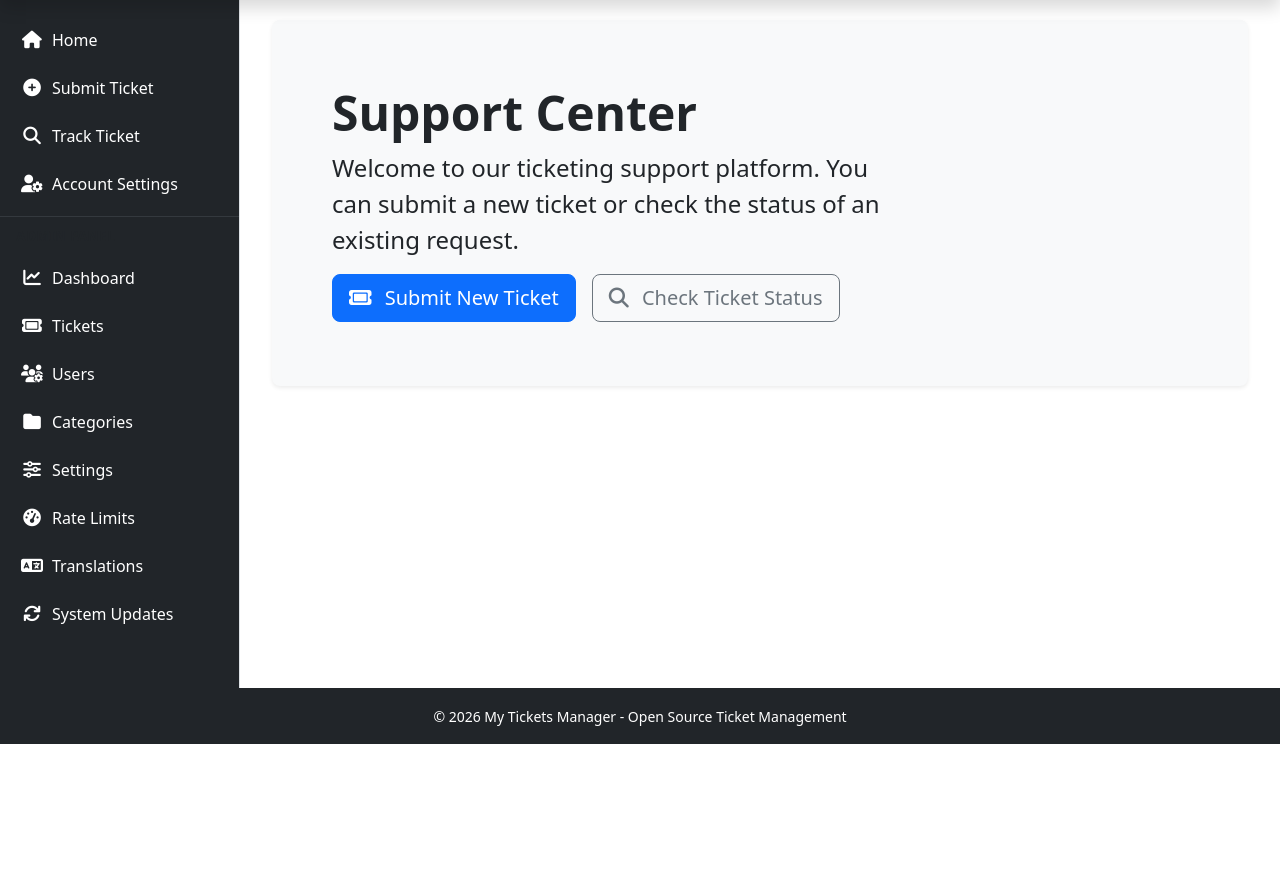
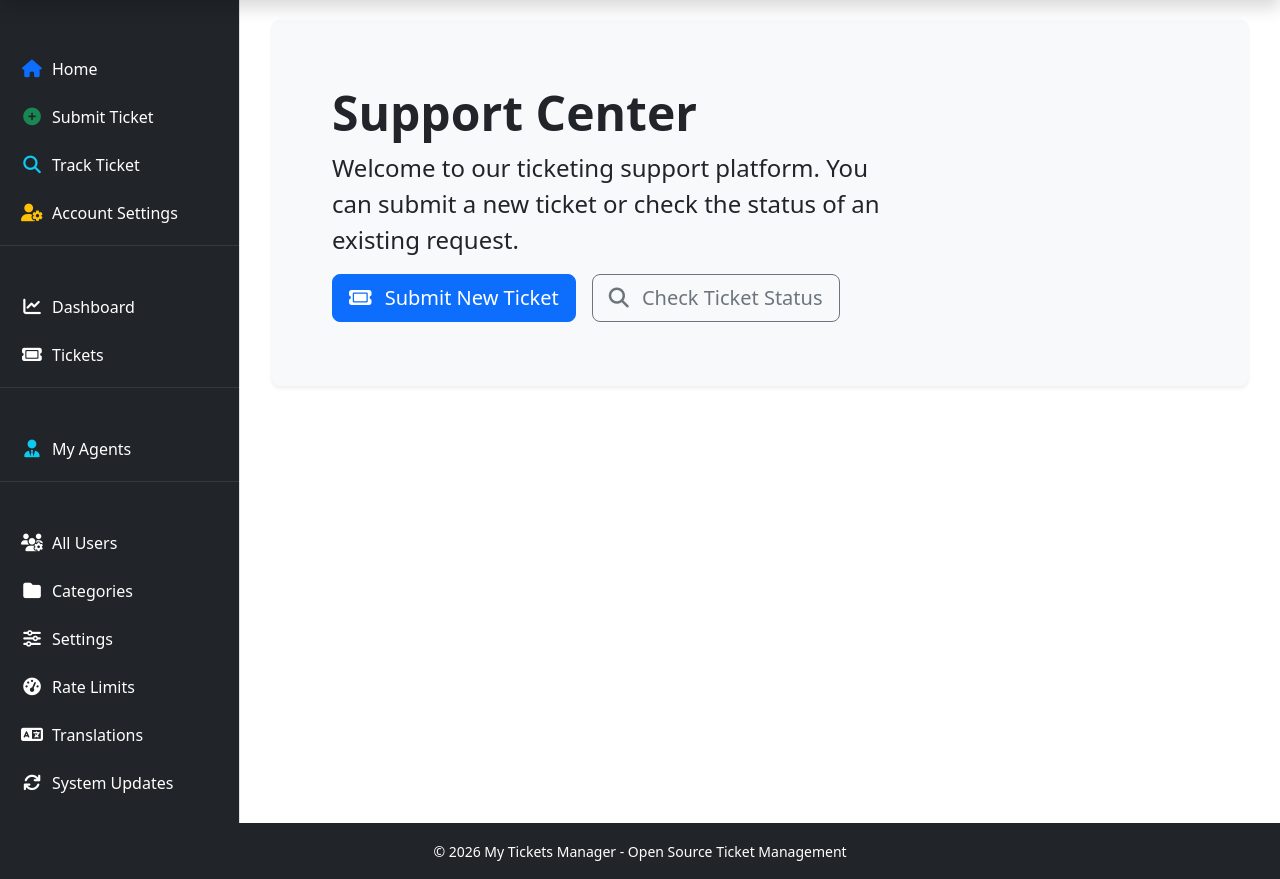
Before and after one commit to OskarCosimo/My-Tickets-Manager, a PHP site: page /index.php in a window 1280 px wide. Shown: the part 56-935 px from the top of the page. Before the commit the page ends 800 px from the top, so only its background shows below. Run offline with PHP 8.4, Linux system fonts and the light colour scheme; the visitor is signed in with stand-in values (Sample User, id 1); data that the repository does not hold is empty; some libraries are stand-ins or nearby versions.

Commit message:
Refactor sidebar.php for role-based sections
Updated sidebar.php to include structured role-based sections for better organization and accessibility.

```diff
--- a/includes/sidebar.php
+++ b/includes/sidebar.php
@@ -1,41 +1,63 @@
 <?php
 // includes/sidebar.php
-// Dynamic Sidebar template file with collapsible link labels
+// Dynamic Sidebar template file with structured role-based sections
 $userRole   = $_SESSION['user_role'] ?? '';
 $isLoggedIn = isset($_SESSION['user_id']);
-$isStaff    = in_array($userRole, ['admin', 'agent'], true);
+$isStaff    = in_array($userRole, ['admin', 'agency', 'agent'], true);
+$isAgency   = in_array($userRole, ['admin', 'agency'], true);
 $isAdmin    = $userRole === 'admin';
 ?>
 <aside id="sidebar-wrapper" class="bg-dark text-white border-end">
     <div class="list-group list-group-flush py-3">
+
+        <!-- SECTION 1: Public & General Users -->
+        <div class="px-3 text-uppercase text-muted small fw-bold mb-2"><?php echo __('general', 'General'); ?></div>
+
         <a href="/index.php" class="list-group-item list-group-item-action bg-transparent text-white border-0" title="<?php echo __('home', 'Home'); ?>">
-            <i class="fa-solid fa-house me-2"></i><span class="link-text"><?php echo __('home', 'Home'); ?></span>
+            <i class="fa-solid fa-house me-2 text-primary"></i><span class="link-text"><?php echo __('home', 'Home'); ?></span>
         </a>
         <a href="/submit.php" class="list-group-item list-group-item-action bg-transparent text-white border-0" title="<?php echo __('submit_ticket', 'Submit Ticket'); ?>">
-            <i class="fa-solid fa-plus-circle me-2"></i><span class="link-text"><?php echo __('submit_ticket', 'Submit Ticket'); ?></span>
+            <i class="fa-solid fa-plus-circle me-2 text-success"></i><span class="link-text"><?php echo __('submit_ticket', 'Submit Ticket'); ?></span>
         </a>
         <a href="/track.php" class="list-group-item list-group-item-action bg-transparent text-white border-0" title="<?php echo __('track_ticket', 'Track Ticket'); ?>">
-            <i class="fa-solid fa-magnifying-glass me-2"></i><span class="link-text"><?php echo __('track_ticket', 'Track Ticket'); ?></span>
+            <i class="fa-solid fa-magnifying-glass me-2 text-info"></i><span class="link-text"><?php echo __('track_ticket', 'Track Ticket'); ?></span>
         </a>
 
         <?php if ($isLoggedIn): ?>
             <a href="/profile.php" class="list-group-item list-group-item-action bg-transparent text-white border-0" title="<?php echo __('account_settings', 'Account Settings'); ?>">
-                <i class="fa-solid fa-user-gear me-2"></i><span class="link-text"><?php echo __('account_settings', 'Account Settings'); ?></span>
+                <i class="fa-solid fa-user-gear me-2 text-warning"></i><span class="link-text"><?php echo __('account_settings', 'Account Settings'); ?></span>
             </a>
         <?php endif; ?>
 
         <?php if ($isStaff): ?>
+            <!-- SECTION 2: Staff Workspace (Admin, Agency, Agent) -->
             <hr class="text-secondary my-2">
-            <div class="px-3 text-uppercase text-muted small fw-bold mb-2 admin-header"><?php echo __('admin_panel', 'Admin Panel'); ?></div>
+            <div class="px-3 text-uppercase text-muted small fw-bold mb-2"><?php echo __('staff_workspace', 'Staff Workspace'); ?></div>
+
             <a href="/admin/dashboard.php" class="list-group-item list-group-item-action bg-transparent text-white border-0" title="<?php echo __('dashboard', 'Dashboard'); ?>">
                 <i class="fa-solid fa-chart-line me-2"></i><span class="link-text"><?php echo __('dashboard', 'Dashboard'); ?></span>
             </a>
             <a href="/admin/tickets.php" class="list-group-item list-group-item-action bg-transparent text-white border-0" title="<?php echo __('tickets', 'Tickets'); ?>">
                 <i class="fa-solid fa-ticket me-2"></i><span class="link-text"><?php echo __('tickets', 'Tickets'); ?></span>
             </a>
+
+            <?php if ($isAgency): ?>
+                <!-- SECTION 3: Agency & Referral Management (Admin & Agency) -->
+                <hr class="text-secondary my-2">
+                <div class="px-3 text-uppercase text-muted small fw-bold mb-2"><?php echo __('agency_management', 'Agency Management'); ?></div>
+
+                <a href="/admin/users.php?filter=agents" class="list-group-item list-group-item-action bg-transparent text-white border-0" title="<?php echo __('my_agents', 'My Agents'); ?>">
+                    <i class="fa-solid fa-user-tie me-2 text-info"></i><span class="link-text"><?php echo __('my_agents', 'My Agents'); ?></span>
+                </a>
+            <?php endif; ?>
+
             <?php if ($isAdmin): ?>
-                <a href="/admin/users.php" class="list-group-item list-group-item-action bg-transparent text-white border-0" title="<?php echo __('users', 'Users'); ?>">
-                    <i class="fa-solid fa-users-gear me-2"></i><span class="link-text"><?php echo __('users', 'Users'); ?></span>
+                <!-- SECTION 4: System Administration (Admin Only) -->
+                <hr class="text-secondary my-2">
+                <div class="px-3 text-uppercase text-muted small fw-bold mb-2"><?php echo __('system_administration', 'System Administration'); ?></div>
+
+                <a href="/admin/users.php" class="list-group-item list-group-item-action bg-transparent text-white border-0" title="<?php echo __('all_users', 'All Users'); ?>">
+                    <i class="fa-solid fa-users-gear me-2"></i><span class="link-text"><?php echo __('all_users', 'All Users'); ?></span>
                 </a>
                 <a href="/admin/categories.php" class="list-group-item list-group-item-action bg-transparent text-white border-0" title="<?php echo __('categories', 'Categories'); ?>">
                     <i class="fa-solid fa-folder me-2"></i><span class="link-text"><?php echo __('categories', 'Categories'); ?></span>
@@ -54,5 +76,6 @@ $isAdmin    = $userRole === 'admin';
                 </a>
             <?php endif; ?>
         <?php endif; ?>
+
     </div>
 </aside>
```
